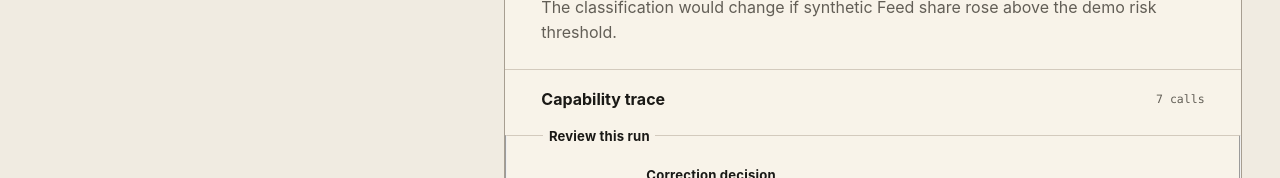
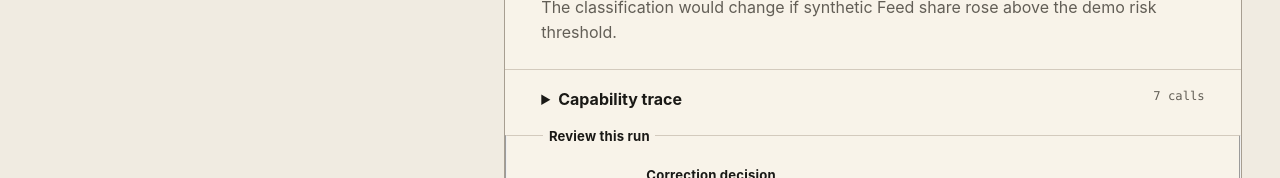
Before and after one commit to haimuhaimu/evidence-agent-lab, a Next.js app: page / in a window 1280 px wide. Shown: the part 1069-1247 px from the top of the page. Built offline with nearby package versions, Linux system fonts and the light colour scheme.

Commit message:
fix: harden the agent workspace

```diff
--- a/app/globals.css
+++ b/app/globals.css
@@ -48,7 +48,6 @@ body {
   min-width: 0;
   min-height: 100dvh;
   margin: 0;
-  overflow-x: hidden;
   background: var(--paper);
   color: var(--ink);
   font-family: var(--font-sans);
@@ -80,3 +79,9 @@ summary:focus-visible {
   background: var(--accent-fill);
   color: var(--accent-contrast);
 }
+
+@media (prefers-reduced-motion: reduce) {
+  html {
+    scroll-behavior: auto;
+  }
+}
--- a/src/ui/agent-workspace.module.css
+++ b/src/ui/agent-workspace.module.css
@@ -325,13 +325,12 @@
 }
 
 .traceDetails summary {
-  display: flex;
-  gap: 1rem;
-  align-items: center;
-  justify-content: space-between;
+  display: list-item;
   min-height: 3.6rem;
+  padding: 1.1rem 0;
   color: var(--ink);
   font-weight: 720;
+  line-height: 1.4;
   cursor: pointer;
 }
 
@@ -340,9 +339,11 @@
 }
 
 .traceDetails summary span {
+  float: right;
+  margin-left: 1rem;
   color: var(--muted);
   font-family: var(--font-mono);
-  font-size: 0.72rem;
+  font-size: 0.76rem;
   font-weight: 500;
 }
 
@@ -374,7 +375,7 @@
 .traceStatus {
   color: var(--muted);
   font-family: var(--font-mono);
-  font-size: 0.66rem;
+  font-size: 0.76rem;
 }
 
 .traceReason {
@@ -471,6 +472,13 @@
 
 .disclosure p {
   margin: 0;
+}
+
+@media (max-width: 56rem) {
+  .workspaceGrid {
+    grid-template-columns: minmax(0, 1fr);
+    gap: 2rem;
+  }
 }
 
 @media (max-width: 767px) {
--- a/src/ui/agent-workspace.tsx
+++ b/src/ui/agent-workspace.tsx
@@ -98,6 +98,7 @@ export function AgentWorkspace({ auditPassRate }: { auditPassRate: number }) {
   }
 
   function storeReview(verdict: "accurate" | "needs_correction") {
+    try {
       const selectedLabel = DECISION_OPTIONS.find(
         (option) => option.value === correctedDecision,
       )?.label;
@@ -114,6 +115,9 @@ export function AgentWorkspace({ auditPassRate }: { auditPassRate: number }) {
 
       saveReview(window.localStorage, record);
       setReviewStatus("Saved only in this browser.");
+    } catch {
+      setReviewStatus("Review could not be saved in this browser.");
+    }
   }
 
   return (
```
Lines whose indentation alone changed are shown as unchanged.
